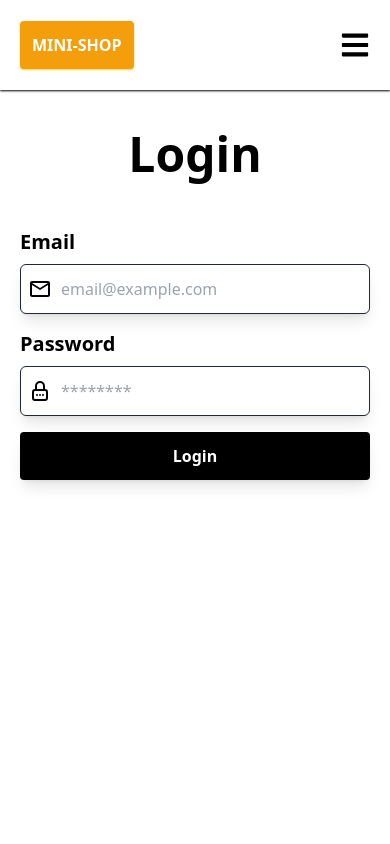
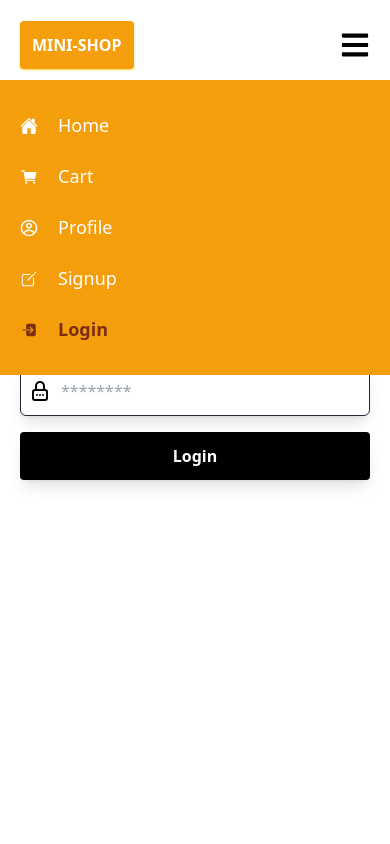
Before and after one commit to mounaimMoussaoui/mini-shop, a React (Vite) app: page /login in a window 390 px wide. Shown: the top 844 px of the page. Built offline with nearby package versions, Linux system fonts and the light colour scheme; no server answers.

Commit message:
added same animation to the elements of navbar

```diff
--- a/src/components/NavBar.jsx
+++ b/src/components/NavBar.jsx
@@ -39,16 +39,16 @@
 
     return <motion.nav initial={{opacity: 0}} animate={{opacity: 1, transition: {type: "spring", delay: 0.3}}}
                        role="navigation" aria-label="Main navigation" className="flex items-center gap-5 p-5 bg-white z-10 shadow-sm shadow-black h-[90px] sticky top-0">
-        <div className="logo whitespace-nowrap transition-[0.3s] font-bold uppercase ms:tracking-wide sm:text-xl sm:w-[fit-content] text-white bg-amber-500 p-3 rounded shadow-sm shadow-amber-300">
+        <motion.div initial={{ y: 5 }} animate={{ y: 0 , transition: { duration: 0.3, type: "spring" } }} whileHover={{scale: 1.1}} whileTap={{scale: 0.9}} className="logo whitespace-nowrap transition-[0.3s] font-bold uppercase ms:tracking-wide sm:text-xl sm:w-[fit-content] text-white bg-amber-500 p-3 rounded shadow-sm shadow-amber-300">
             <NavLink to={'/'}>
                 Mini-Shop
             </NavLink>
-        </div>
-        <ul className={`bg-amber-500 -z-10 ${isMenuOpen ? "opacity-1 top-[90px]" : "opacity-0 top-[80px] pointer-events-none"} transition-[0.3s] flex-col text-white absolute py-5 left-0 w-full sm:opacity-100 ms:z-10 sm:pointer-events-auto items-center sm:flex sm:top-0 sm:relative sm:bg-transparent sm:text-black sm:flex-row sm:w-fit-content sm:flex-1 sm:justify-between md:gap-x-5 md:justify-end`}>
-            <li>
+        </motion.div>
+        <motion.ul initial={{ opacity: 0, x: -10 }} animate={{ opacity: 1, x: 0, transition: { type: "spring", duration: 0.5 } }} className={`bg-amber-500 -z-10 ${isMenuOpen ? "opacity-1 top-[90px]" : "opacity-0 top-[80px] pointer-events-none"} transition-[0.3s] flex-col text-white absolute py-5 left-0 w-full sm:opacity-100 ms:z-10 sm:pointer-events-auto items-center sm:flex sm:top-0 sm:relative sm:bg-transparent sm:text-black sm:flex-row sm:w-fit-content sm:flex-1 sm:justify-between md:gap-x-5 md:justify-end`}>
+            <motion.li whileHover={{ scale: 1.1 }} transition={{ type: "spring", duration: 0.5 }} whileTap={{scale: 0.9}}>
                 <NavLink to="/" className={activeLink}><IoHome/> Home</NavLink>
-            </li>
-            <li className={"relative"}>
+            </motion.li>
+            <motion.li className={"relative"} whileHover={{ scale: 1.1 }} transition={{ type: "spring", duration: 0.5 }} whileTap={{scale: 0.9}}>
                 <NavLink to="/cart" className={activeLink}><IoCartSharp/> Cart</NavLink>
                 {
                     cart.length ?
@@ -56,27 +56,27 @@
                         className="absolute -top-0 left-3 text-[10px] px-1 transition-[0.3s] bg-red-500 text-white rounded-full sm:-top-3 sm:-left-2 sm:text-sm sm:px-2">{cart.length}</span>
                     : null
                 }
-            </li>
-            <li>
+            </motion.li>
+            <motion.li whileHover={{ scale: 1.1 }} transition={{ type: "spring", duration: 0.5 }} whileTap={{scale: 0.9}}>
                 <NavLink to="/profile" className={activeLink}> <CgProfile/> Profile</NavLink>
-            </li>
-            <li>
+            </motion.li>
+            <motion.li whileHover={{ scale: 1.1 }} transition={{ type: "spring", duration: 0.5 }} whileTap={{scale: 0.9}}>
                 {
                     login ? null
                           :  <NavLink to="/signup" className={activeLink}><IoCreateOutline/> Signup</NavLink>
                 }
-            </li>
+            </motion.li>
             {/*<li>*/}
             {/*    <NavLink to="/formFormik" className={activeLink}><IoCreateOutline/> Form Formik</NavLink>*/}
             {/*</li>*/}
-            <li>
+            <motion.li whileHover={{ scale: 1.1 }} transition={{ type: "spring", duration: 0.5 }} whileTap={{scale: 0.9}}>
                 {
                     login ? <button className={"py-1 px-5 rounded bg-black text-white flex gap-2 items-center"}
                                     onClick={handleAuthClick}><MdLogout className={"text-white"}/>Logout</button>
                            : <NavLink to="/login" className={activeLink}><IoLogIn/> Login</NavLink>
                 }
-            </li>
-        </ul>
+            </motion.li>
+        </motion.ul>
         <div className={"flex ml-auto text-3xl cursor-pointer sm:hidden"} onClick={handleClick}>
             <FaBars/>
         </div>
--- a/src/pages/Home.jsx
+++ b/src/pages/Home.jsx
@@ -87,7 +87,7 @@
         });
     }
 
-    const containerProductsVariants = {
+    const boxProductsVariants = {
         hidden: {
             opacity: 0,
             x: -100,
@@ -116,7 +116,7 @@
     return <motion.div initial={{opacity: 0}} animate={{opacity: 1, transition: {type: "spring", delay: 0.3}}}>
             <section className={"relative flex flex-col sm:flex-row justify-between overflow-hidden sm:gap-2"}>
                 <SideFilters maxPrice={maxPrice()} getValuesFlr={getValuesFlr} />
-                <motion.ul variants={containerProductsVariants} initial={"hidden"} animate={"visible"} className={"p-4 sm:p-0 sm:pt-3 flex justify-start items-stretch flex-wrap gap-3 grow"}>
+                <motion.ul variants={boxProductsVariants} initial={"hidden"} animate={"visible"} className={"p-4 sm:p-0 sm:pt-3 flex justify-start items-stretch flex-wrap gap-3 grow"}>
                     {
                         error
                         ? <span className={"font-bold py-5 sm:text-3xl w-full flex flex-col gap-5 items-center justify-center text-red-300 truncate lg:text-5xl"}><BiCommentError /> Problem When Data Loading</span>
```
